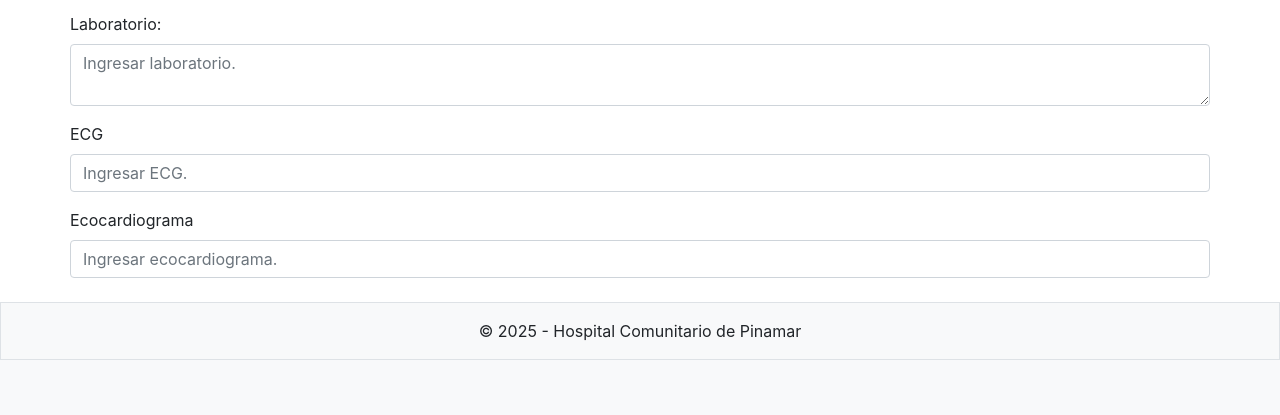
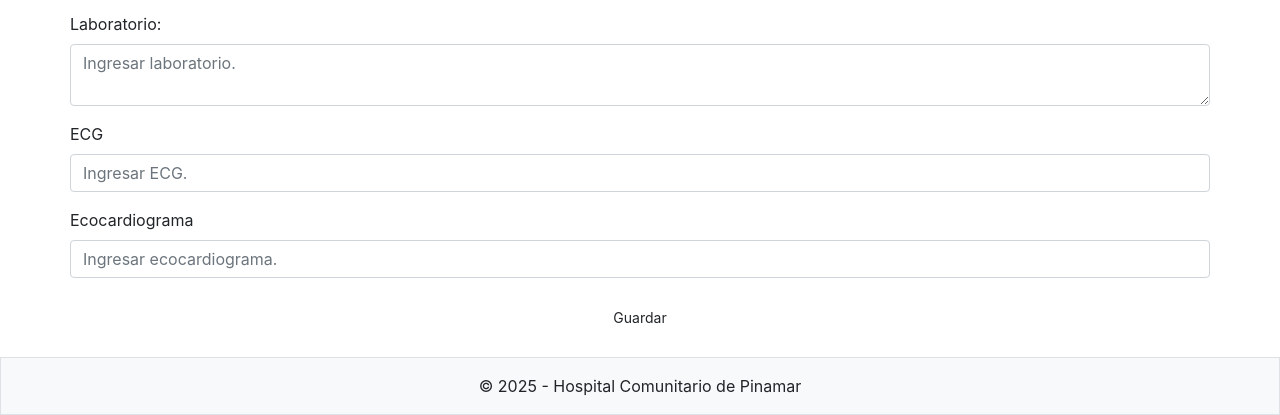
Before and after one commit to nfacundomendoza/FormularioApp, a Flask app: template templates/editar_cardiologico.html in a window 1280 px wide. Shown: the part 2483-2898 px from the top of the page. Before the commit the page ends 2843 px from the top, so only its background shows below. Run offline with Flask 3, Linux system fonts and the light colour scheme; the template is opened without the code that fills it: values that come from a table or form of the project are taken from there, others are empty.

Commit message:
boton de guardar provisorio
falta:
-timeout para flashes
-estilo para el paginado
-modal para el guardado
-averiguar por el ejecutable

```diff
--- a/templates/editar_cardiologico.html
+++ b/templates/editar_cardiologico.html
@@ -359,13 +359,12 @@
                 {{ form.ecocardiograma(class="form-control", placeholder="Ingresar ecocardiograma.") }}
             </div>
 
-            <!--
+
             <div class="text-center mt-4">
-            <button class="btn btn-danger btn-sm" data-toggle="modal" data-target="#bajaModal">Guardar</button>
+            <button class="btn btn-sm" data-toggle="modal" data-target="#bajaModal">Guardar</button>
             </div>
             {{ confirmacion(url_for('editar_cardiologico', archivo=archivo)) }}
-            <a href="{{ url_for('detalle_cardiologico', archivo=archivo) }}" class="btn btn-secondary">Cancelar</a>
-            -->
+
 
 
 
```
Also changed, not shown: templates/editar_politraumatizado.html (+3 -4 lines).
